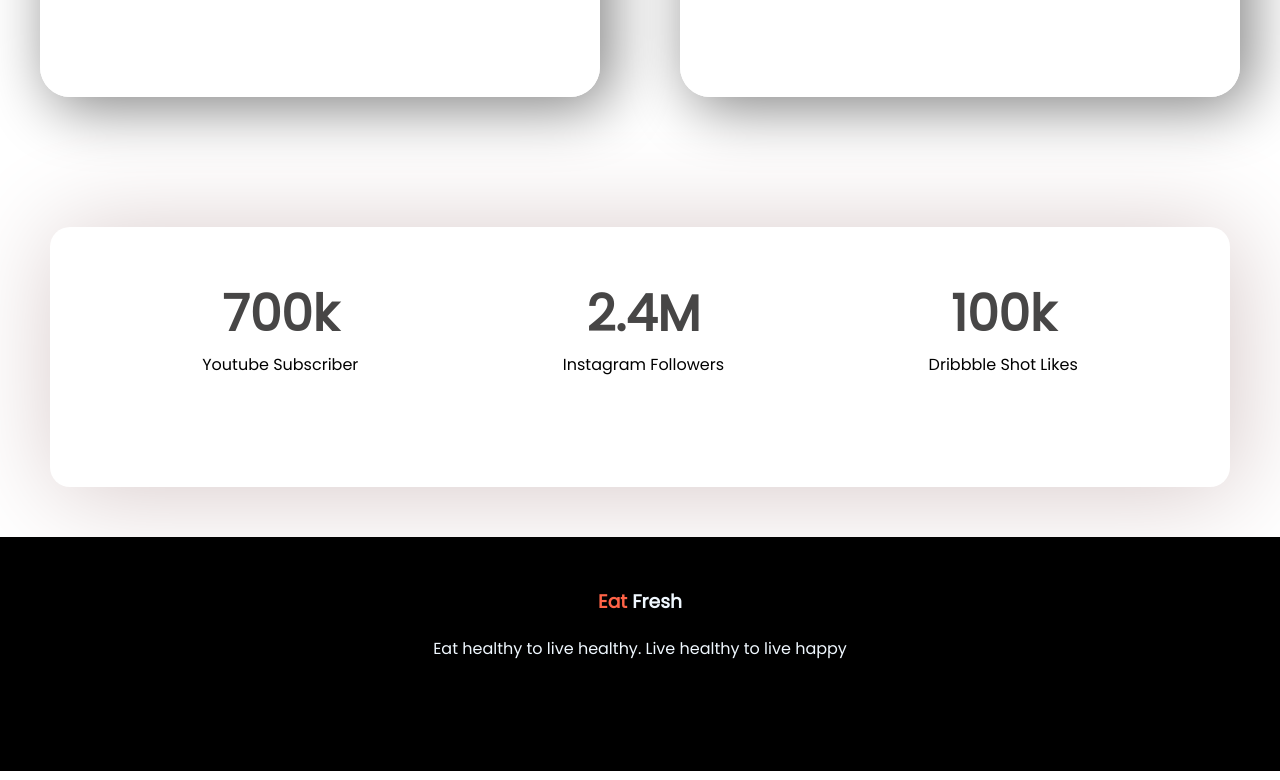
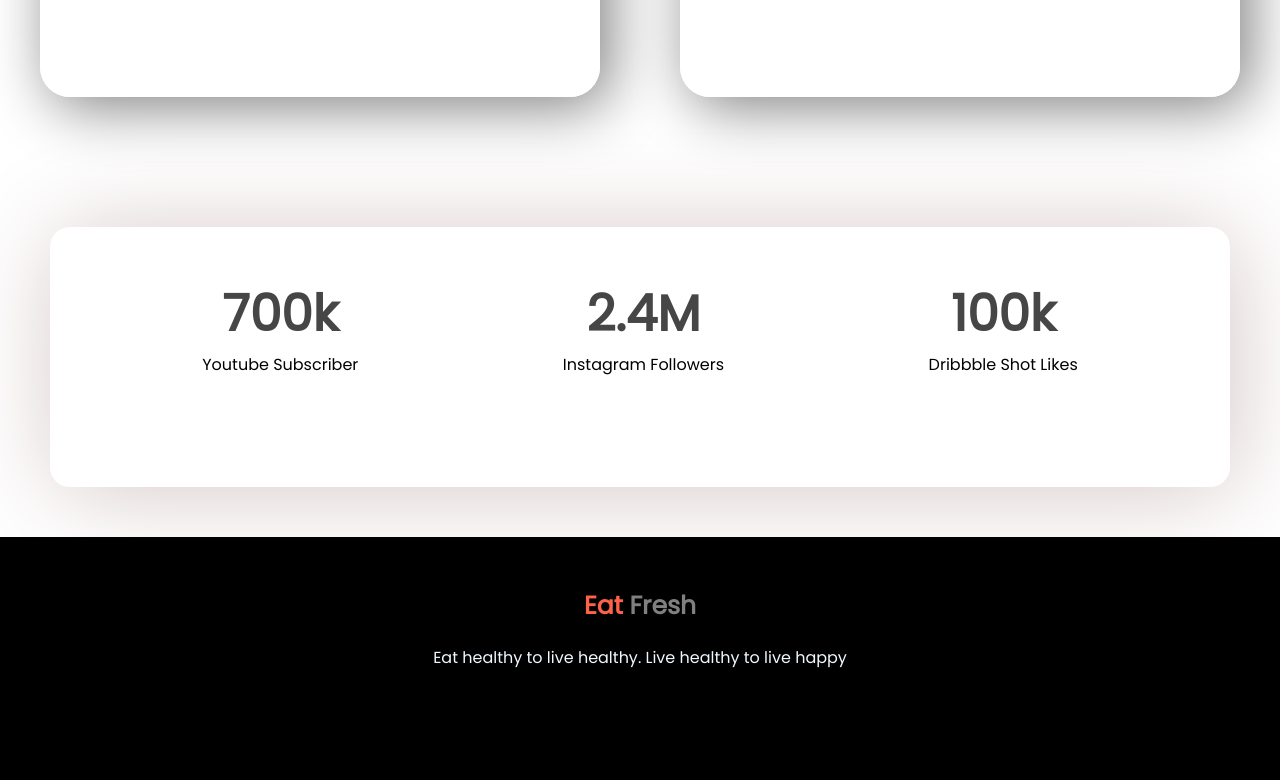
Before and after one commit to Joy5k/eat-healthy-web, a plain HTML site: page index.html in a window 1280 px wide. Shown: the part 1856-2636 px from the top of the page. Drawn offline with Linux system fonts and the light colour scheme.

Commit message:
commplete the website

```diff
--- a/index.html
+++ b/index.html
@@ -72,7 +72,7 @@
 
 </section>
 <div class="footer">
-    <h3> <span>Eat</span> Fresh</h3>
+    <h3> <span>Eat</span> <span class="gray">Fresh</span></h3>
     <p>Eat healthy to live healthy. Live healthy to live happy</p>
 </div>
 </body>
--- a/style.css
+++ b/style.css
@@ -86,6 +86,10 @@ span{
     color: tomato;
 }
  h3{
+    font-size: 25px;
     margin-bottom: 20px;
 
 }
+.gray{
+    color: gray;
+}
```
